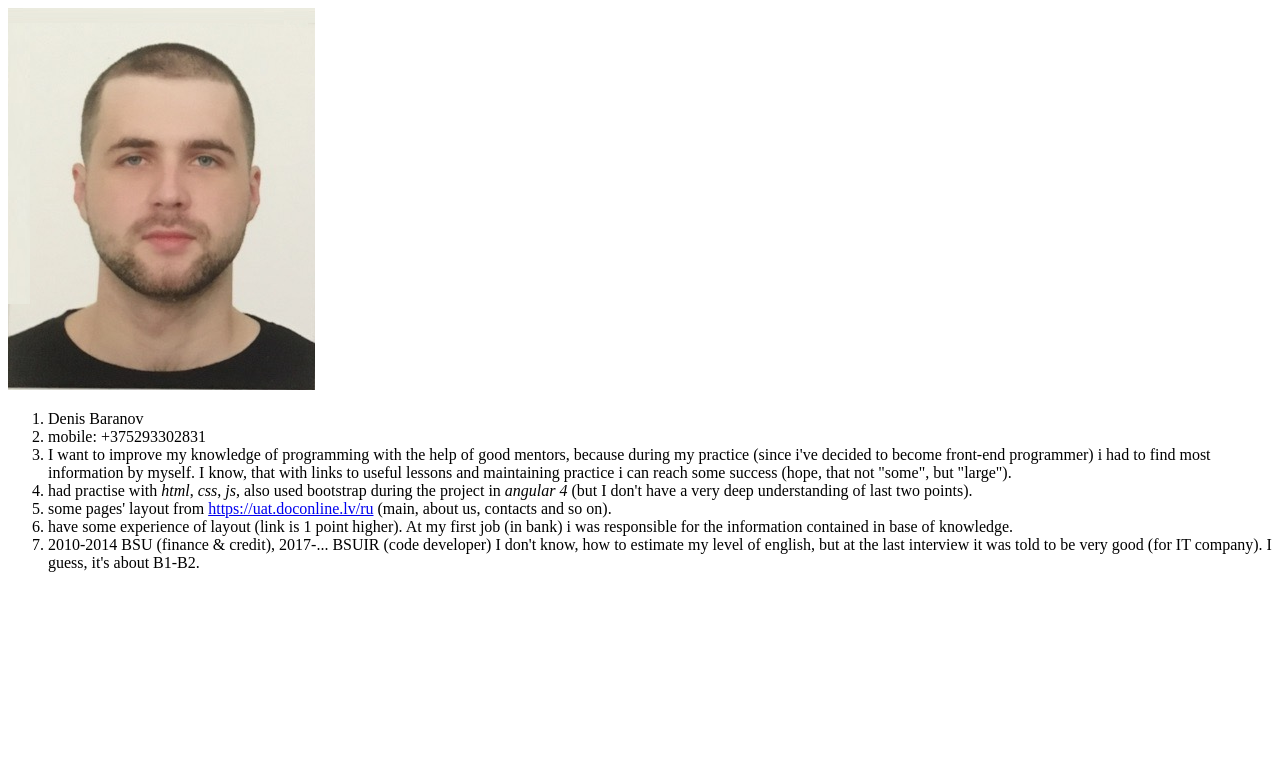
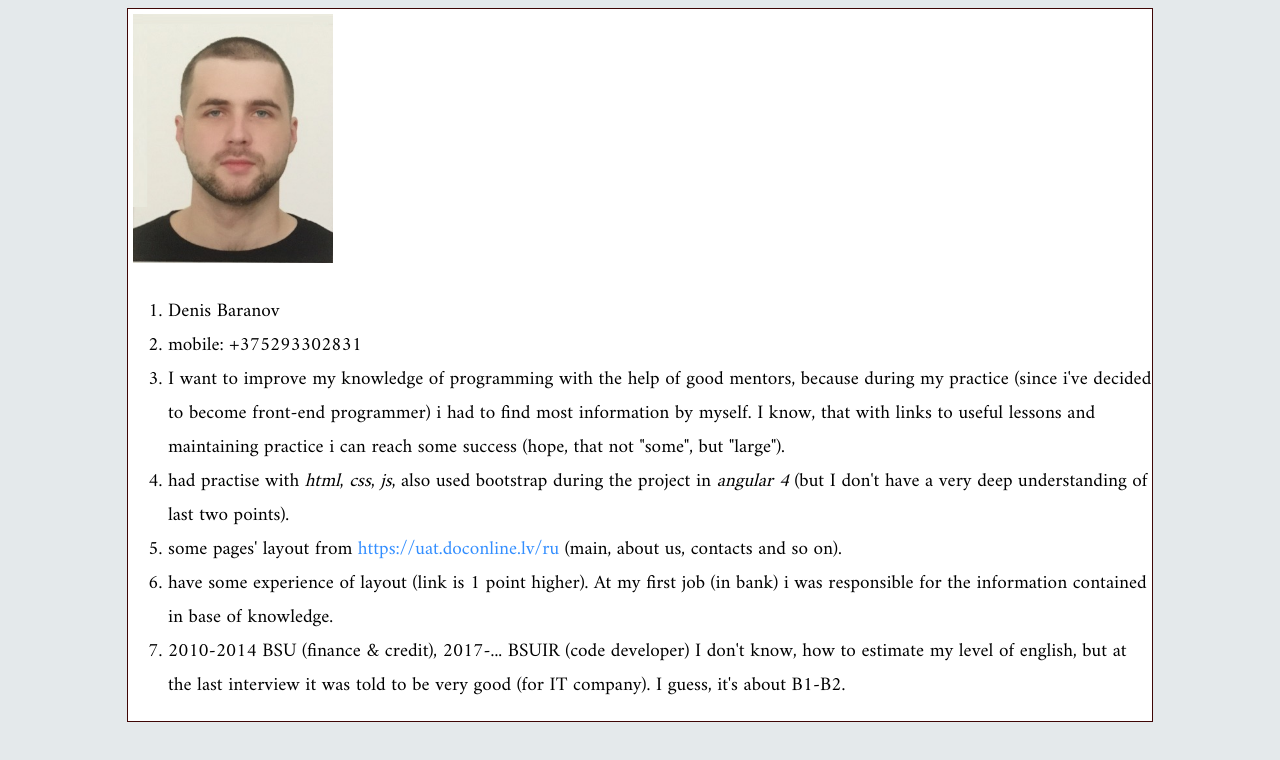
Before and after one commit to dennazgul/dennazgul.github.io, a plain HTML site: page index.html in a window 1280 px wide. Drawn offline with Linux system fonts and the light colour scheme; a web font is replaced by a local one.

Commit message:
fix: mistake in style link

```diff
--- a/index.html
+++ b/index.html
@@ -1,7 +1,7 @@
 <!DOCTYPE html>
 <html>
   <head>
-      <link href="index.css" rel="stylesheet" type="text/css">
+      <link href="styles.css" rel="stylesheet" type="text/css">
   </head>
   <body>
     <div class="container">
--- a/styles.css
+++ b/styles.css
@@ -5,6 +5,7 @@ body {
 }
 
 .container {
+    height: 100%;
     border: 1px solid #3F0606;
     font-family: 'Amiri', serif;
     font-size: 1.2em;
```
